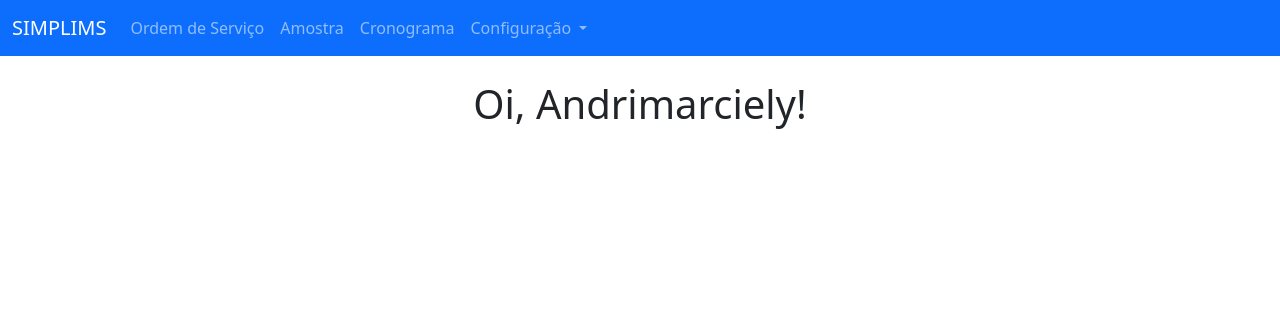
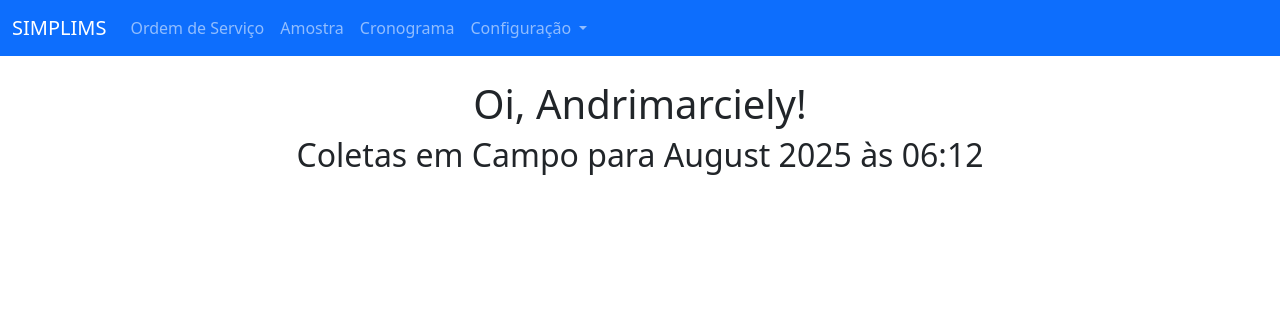
Before and after one commit to SIMPLIMS/projeto, a Django app: page / in a window 1280 px wide. Shown: the top 316 px of the page. Run offline with Django 4.2, Linux system fonts and the light colour scheme.

Commit message:
acrescenta data e horario

```diff
--- a/templates/home.html
+++ b/templates/home.html
@@ -5,5 +5,7 @@
 {% block content %}
 <center>
     <h1>Oi, {{ nome }}!</h1>
+    <h2> Coletas em Campo para {{mes}} {{ano}} às {{horario}}</h2>
+
 </center>
 {% endblock %}
```
